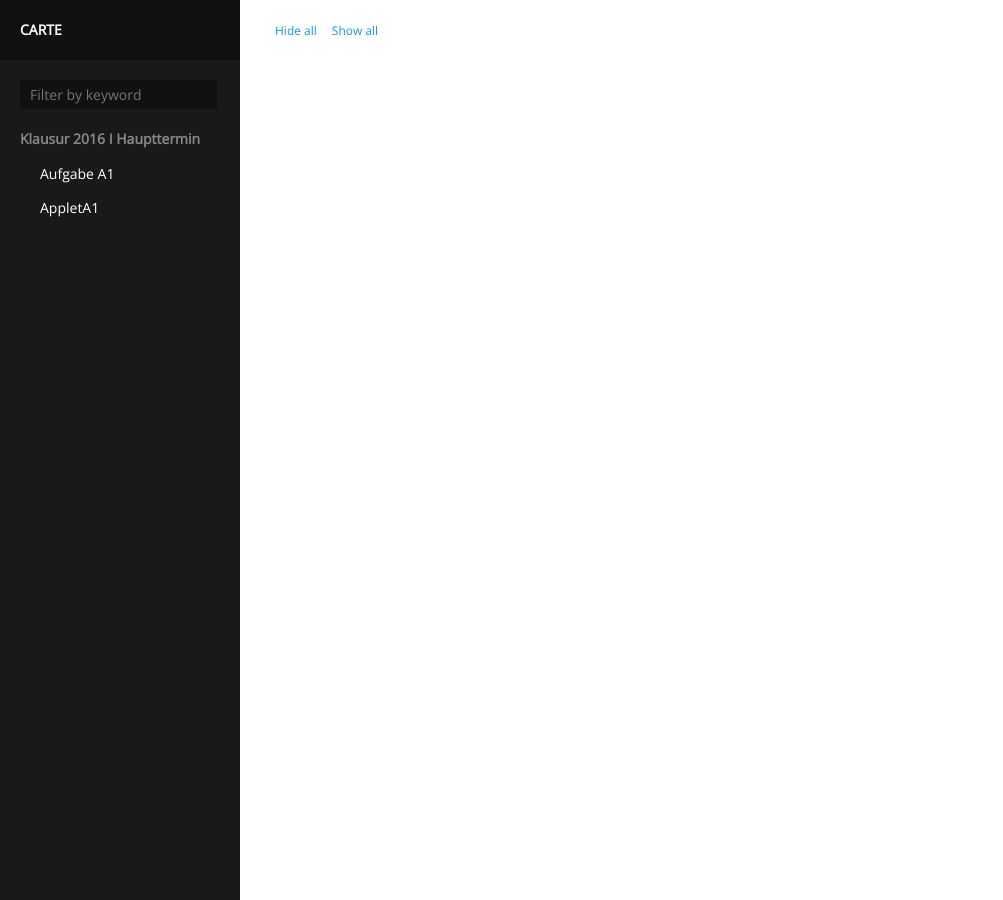
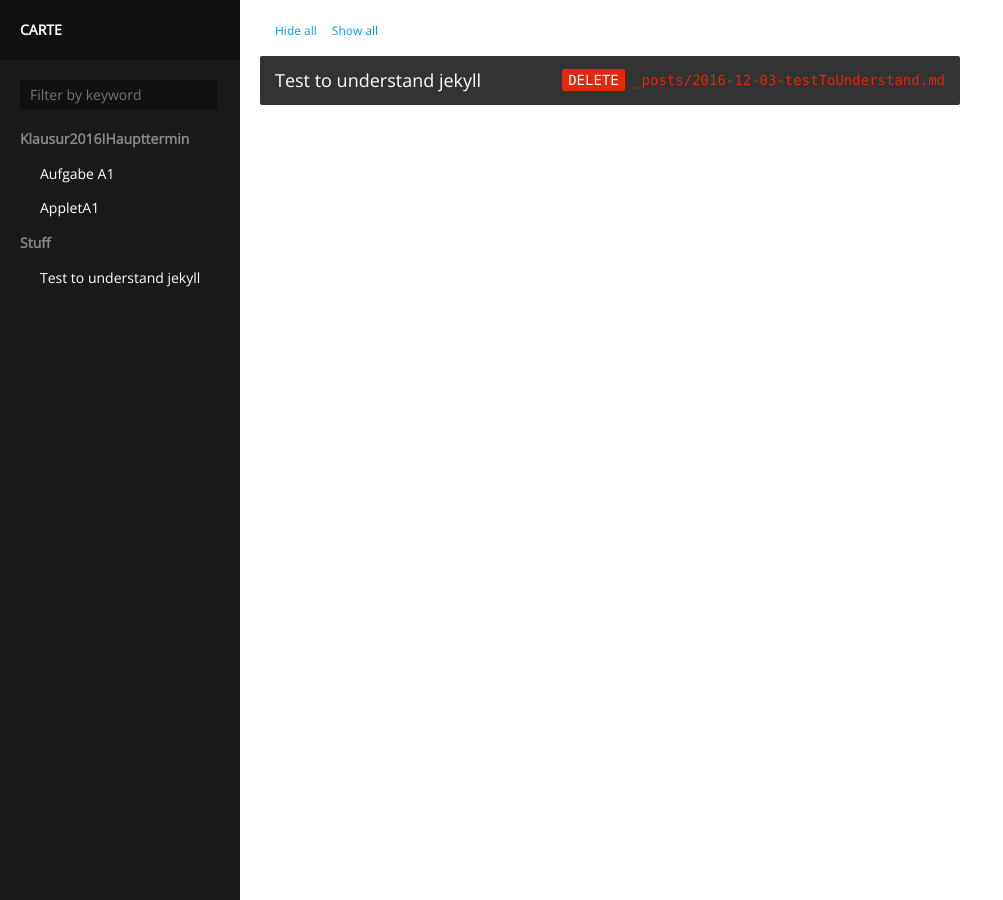
Before and after one commit to snowballbird/realschulmatheprue, a Jekyll site: the page built from test.html, in a window 1280 px wide. Shown: the whole page, without its empty margins (0-1003 px from the left). Built offline with Jekyll 4.4.1, drawn with Linux system fonts in a browser that asks for light colours.

Commit message:
Categories als divider

```diff
--- a/_posts/2016-12-01-AppletA1.md
+++ b/_posts/2016-12-01-AppletA1.md
@@ -1,6 +1,6 @@
 ---
-category: Klausur 2016 I Haupttermin
-path: '/Klausur 2016 I Haupttermin'
+category: Klausur2016IHaupttermin
+path: '/Klausur2016IHaupttermin'
 title: 'AppletA1'
 type: 'Applet'
 
--- a/_posts/2016-12-02-AufgabeA1.md
+++ b/_posts/2016-12-02-AufgabeA1.md
@@ -1,6 +1,6 @@
 ---
-category: Klausur 2016 I Haupttermin
-path: '/Klausur 2016 I Haupttermin'
+category: Klausur2016IHaupttermin
+path: '/Klausur2016IHaupttermin'
 title: 'Aufgabe A1'
 type: 'Aufgabe'
 
--- a/index.html
+++ b/index.html
@@ -10,7 +10,7 @@ layout: default
 </nav>
 
 <section id='content'>
-{% for post in site.posts %}
+{% for post in site.categories.Klausur2016IHaupttermin %}
   <article class='{{ post.type }}'>
     <a name='{{ post.url }}' href='#{{ post.url }}'><h2>{% if post.type %}<code><b>{{ post.type }}</b> {{ post.path }}</code> {% endif %}{{ post.title }}</h2></a>
     <section class='body'>
--- a/test.html
+++ b/test.html
@@ -10,7 +10,7 @@ layout: default
 </nav>
 
 <section id='content'>
-{% for post in site.2016 %}
+{% for post in site.categories.Stuff %}
   <article class='{{ post.type }}'>
     <a name='{{ post.url }}' href='#{{ post.url }}'><h2>{% if post.type %}<code><b>{{ post.type }}</b> {{ post.path }}</code> {% endif %}{{ post.title }}</h2></a>
     <section class='body'>
```
Also changed, not shown: _posts/2016-12-03-testToUnderstand.md (renamed from _posts/testToUnderstand.md).
